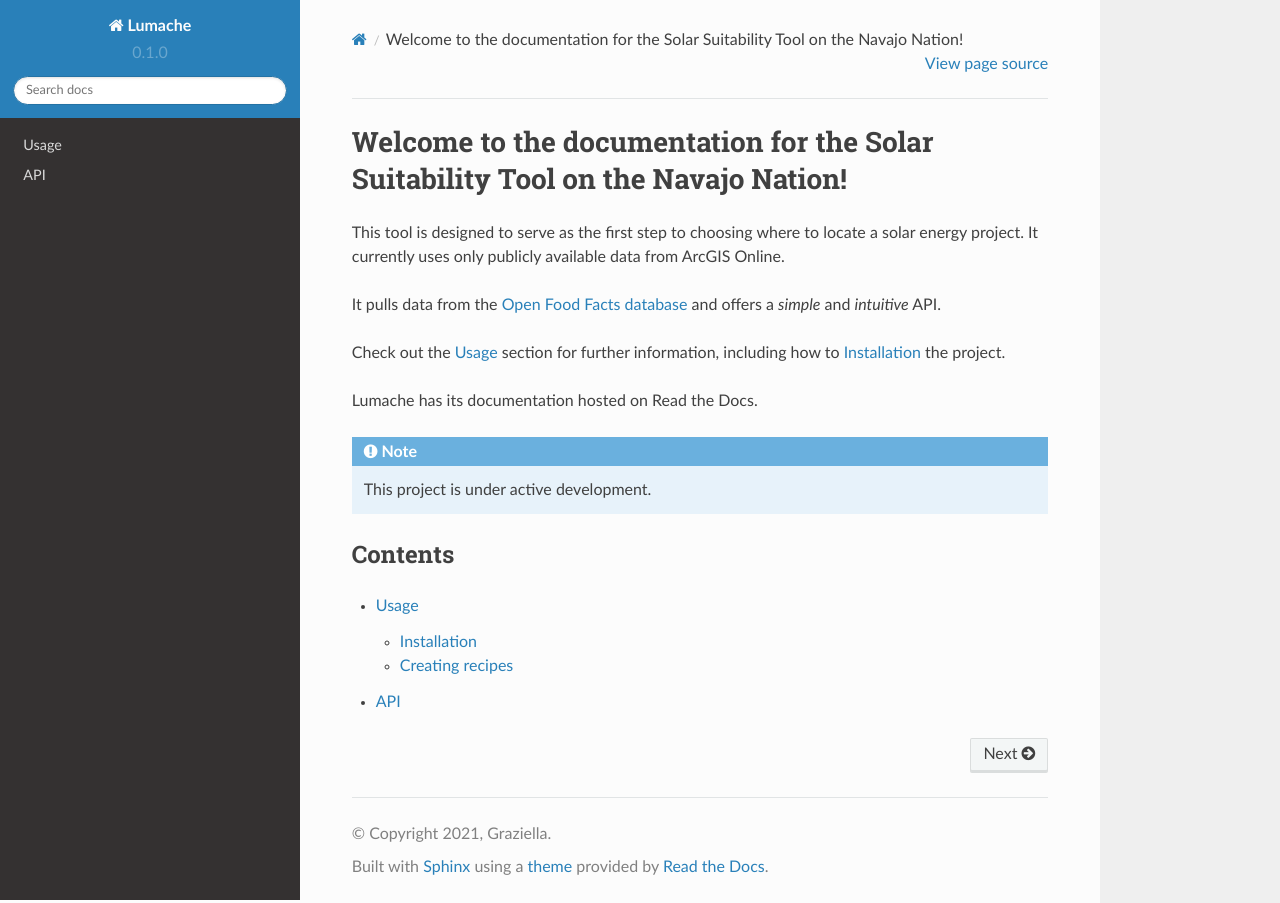
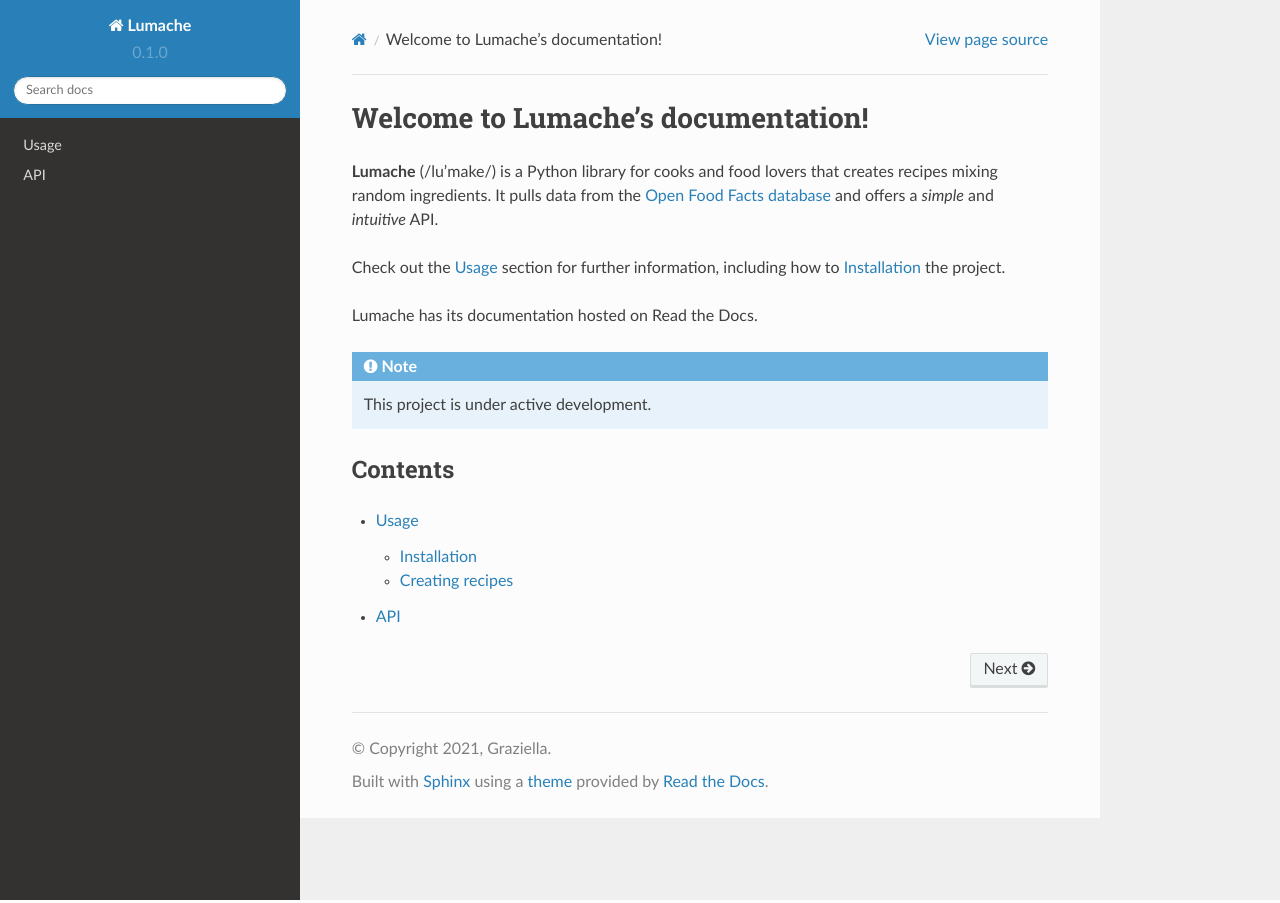
Before and after one commit to rynereger/rtd-tutorial, a Sphinx documentation site: the page built from docs/source/index.rst, in a window 1280 px wide. Built offline with Sphinx 7.4.7 and the Read the Docs theme 2.0.0, drawn with Linux system fonts in a browser that asks for light colours.

Commit message:
Update index.rst

```diff
--- a/docs/source/index.rst
+++ b/docs/source/index.rst
@@ -1,9 +1,8 @@
-Welcome to the documentation for the Solar Suitability Tool on the Navajo Nation!
+Welcome to Lumache's documentation!
 ===================================
 
-This tool is designed to serve as the first step to choosing where to locate a solar energy project.
-It currently uses only publicly available data from ArcGIS Online.
-
+**Lumache** (/lu'make/) is a Python library for cooks and food lovers
+that creates recipes mixing random ingredients.
 It pulls data from the `Open Food Facts database <https://world.openfoodfacts.org/>`_
 and offers a *simple* and *intuitive* API.
 
```
